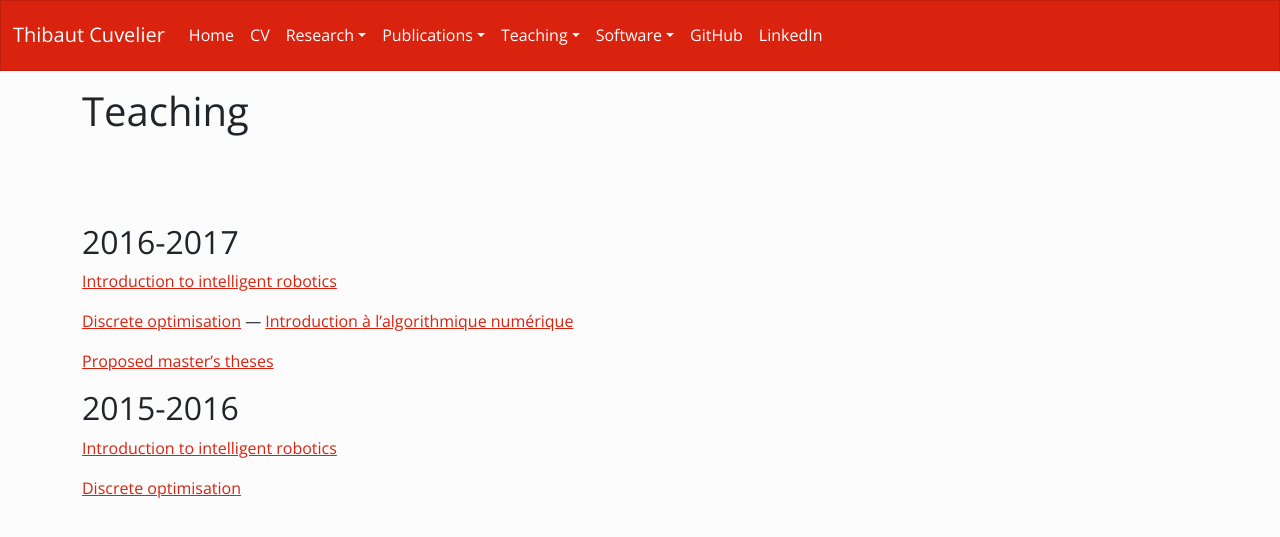
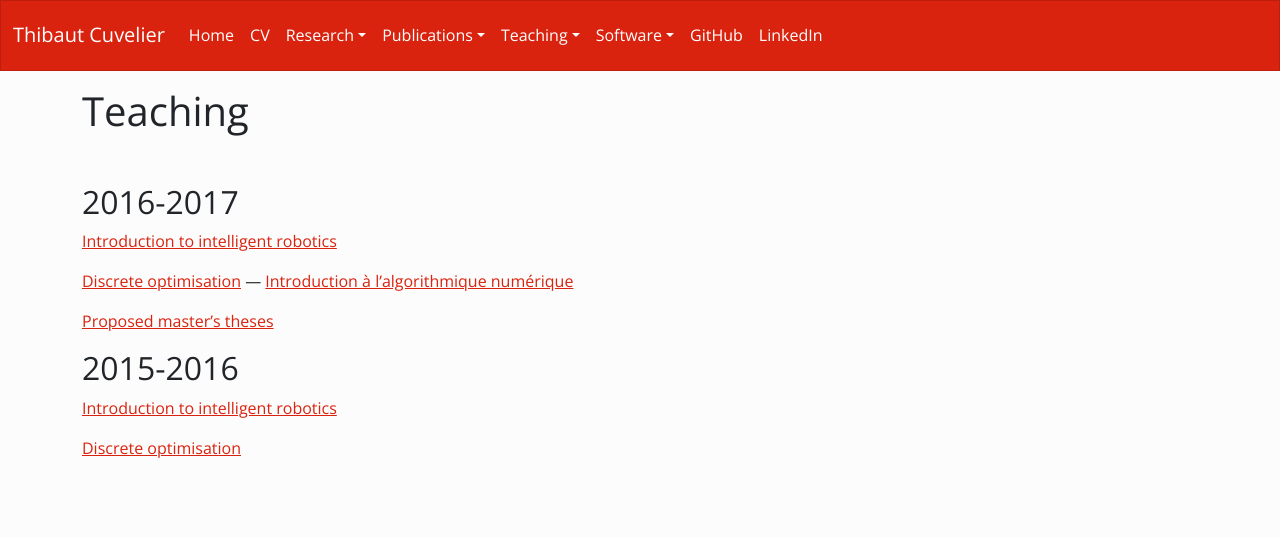
Before and after one commit to dourouc05/dourouc05.github.io, a Jekyll site: the page built from teaching.md, in a window 1280 px wide. Shown: the top 537 px of the page. Built offline with Jekyll 4.4.1, drawn with Linux system fonts in a browser that asks for light colours; our own code applies the rules of GitHub Pages for plain Markdown files.

Commit message:
When is too much space enough space?

```diff
--- a/_layouts/default.html
+++ b/_layouts/default.html
@@ -12,7 +12,7 @@
     <script src="{{ '/assets/js/bootstrap.bundle.min.js?v=' | append: site.github.build_revision | relative_url }}"></script>
 
     <style type="text/css">
-      h1 { padding-bottom: 2em; }
+      h1 { padding-bottom: 1em; }
       div.card-body p, div.card-body h2, div.card-body h3 { padding-left: 10px; padding-right: 10px; }
       div.card { margin-top: 10px; margin-bottom: 10px; }
 	  .navbar[data-bs-theme="dark"] .dropdown-menu {
```
